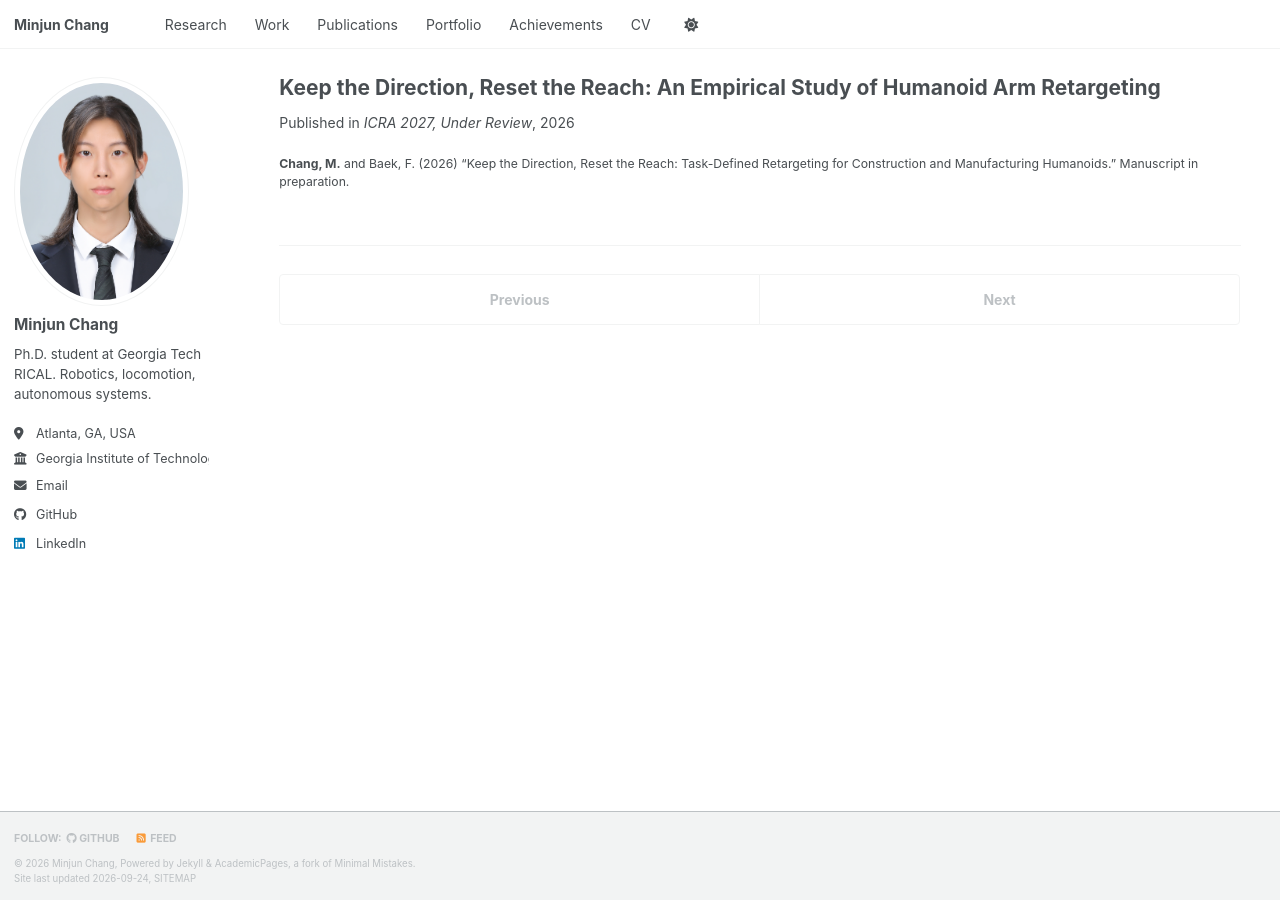
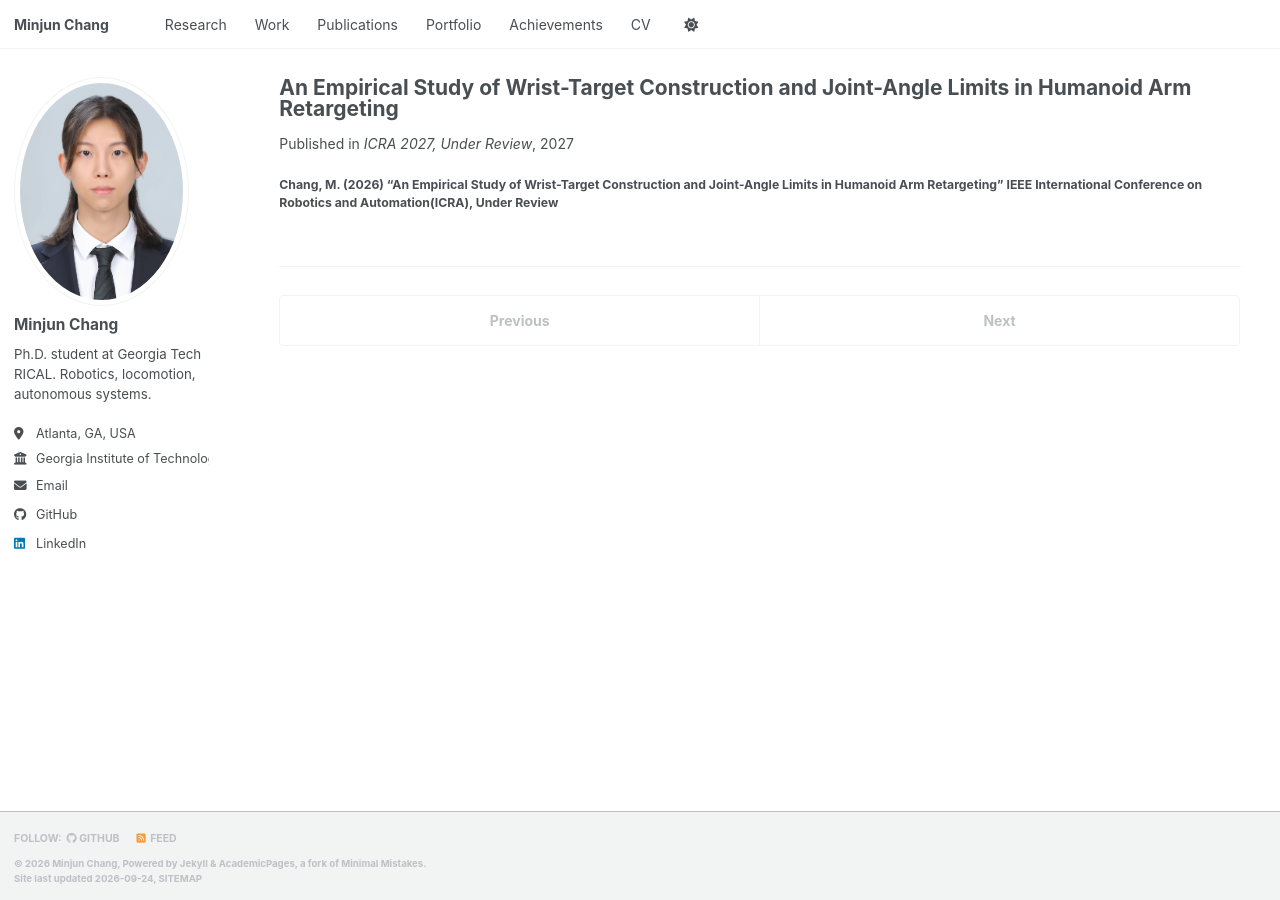
Before and after one commit to wkdalswns0427/wkdalswns0427.github.io, a Jekyll site: the page built from _publications/2026-09-task-defined-retargeting.md, in a window 1280 px wide. Built offline with Jekyll 4.4.1, drawn with Linux system fonts in a browser that asks for light colours; a script bundle is joined from its source files by our own code; library files that are not in the unit come from our copies.

Commit message:
update pub

```diff
--- a/_publications/2026-09-task-defined-retargeting.md
+++ b/_publications/2026-09-task-defined-retargeting.md
@@ -1,9 +1,9 @@
 ---
-title: "Keep the Direction, Reset the Reach: An Empirical Study of Humanoid Arm Retargeting"
+title: "An Empirical Study of Wrist-Target Construction and Joint-Angle Limits in Humanoid Arm Retargeting"
 collection: publications
 category: preprints
 permalink: /publication/2026-09-task-defined-retargeting
-date: 2026-09-08
+date: 2027-05-08
 venue: 'ICRA 2027, Under Review'
-citation: '<b>Chang, M.</b> and Baek, F. (2026) &ldquo;Keep the Direction, Reset the Reach: Task-Defined Retargeting for Construction and Manufacturing Humanoids.&rdquo; Manuscript in preparation.'
+citation: '<b>Chang, M. (2026) &ldquo;An Empirical Study of Wrist-Target Construction and Joint-Angle Limits in Humanoid Arm Retargeting&rdquo; IEEE International Conference on Robotics and Automation(ICRA), Under Review'
 ---
```
Also changed, not shown: _publications/2026-07-arxiv-human-preference-alignment.md (+1 -1 lines), _publications/2026-10-iros-ws-motion-transfer-humanoids.md (+1 -1 lines).
